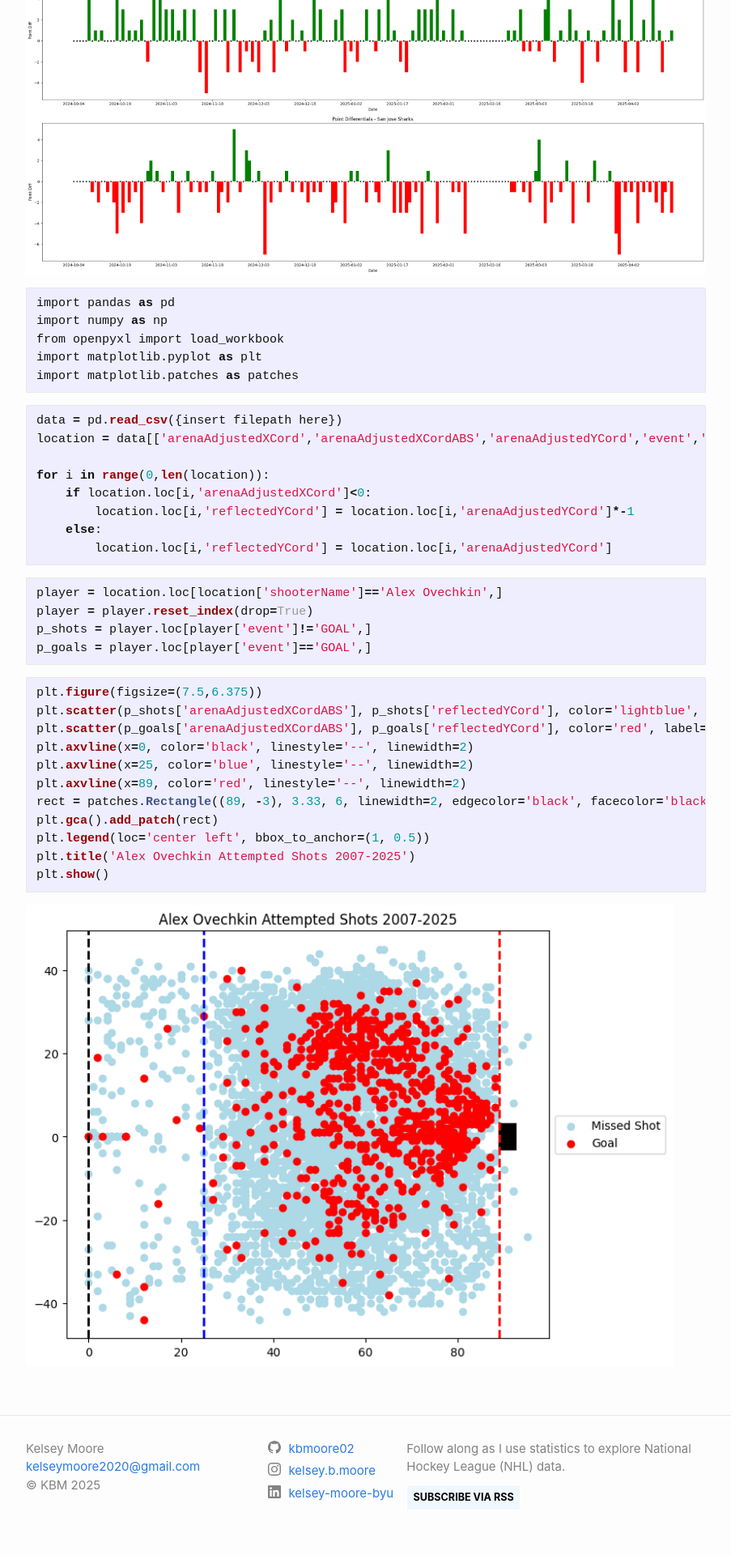
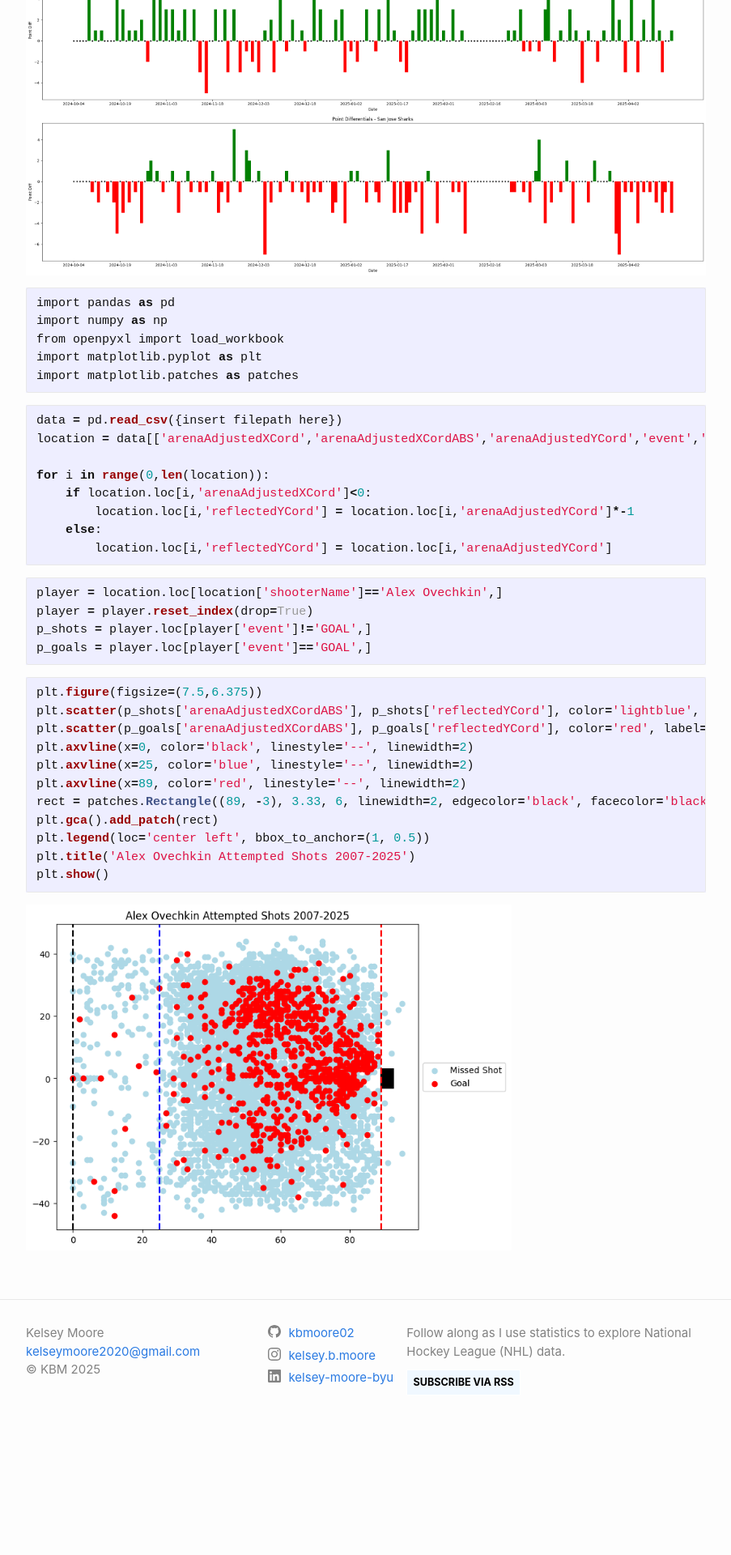
Before and after one commit to kbmoore02/NHL-Data-Analysis, a Jekyll site: the page built from _posts/2025-4-24-blog-hockey6.md, in a window 1280 px wide. Shown: the part 1918-3838 px from the top of the page at 81% size, without its empty margins (188-1091 px from the left). Built offline with Jekyll 4.4.1, drawn with Linux system fonts in a browser that asks for light colours; comment, search, counter and statistics services are not loaded; after the commit the page ends 3696 px from its top, so only the background shows below that.

Commit message:
Update 2025-4-24-blog-hockey6.md

````diff
--- a/_posts/2025-4-24-blog-hockey6.md
+++ b/_posts/2025-4-24-blog-hockey6.md
@@ -115,4 +115,4 @@
 plt.show()
 ```
 
-<img src="https://raw.githubusercontent.com/kbmoore02/NHL-Data-Analysis/main/assets/images/ovi_goals.png" style="width:800px; vertical-align: top;" />
+<img src="https://raw.githubusercontent.com/kbmoore02/NHL-Data-Analysis/main/assets/images/ovi_goals.png" style="width:600px; vertical-align: top;" />
````
